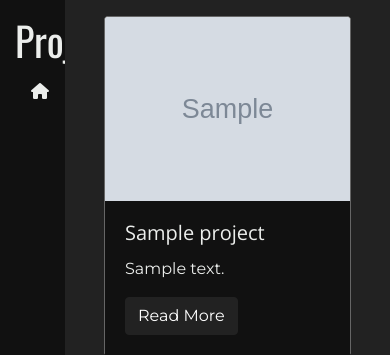
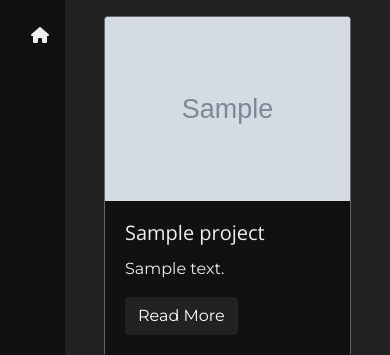
Before and after one commit to dcfreire/funnisquares.github.io, a Django app: template projects/templates/projects/all_projects.html in a window 390 px wide. Shown: the top 355 px of the page. Run offline with Django 3.2, Linux system fonts and the light colour scheme; the template is opened without the code that fills it: most values are stand-ins (such as "Sample title", 1, 10 or a date in 2020); grey boxes marked "Sample" are stand-in pictures; some libraries are stand-ins or nearby versions.

Commit message:
Hide projects from smaller screens

```diff
--- a/projects/templates/projects/base.html
+++ b/projects/templates/projects/base.html
@@ -33,7 +33,7 @@
         <nav class="col-2 d-none d-md-block bg-light sidebar bg-dark d-flex flex-column flex-fill">
           <div class="sidebar-sticky">
             <p>
-              <h1 style="font-family: Oswald;"> Projects </h1>
+              <h1 class="d-none d-lg-block" style="font-family: Oswald;"> Projects </h1>
               <a class="nav-link text-light" href="."> <span class="d-none d-lg-block"><i class="fas fa-home"></i> Home</span><span class="d-lg-none"><i class="fas fa-home"></i></span></a>
 
           </div>
```
